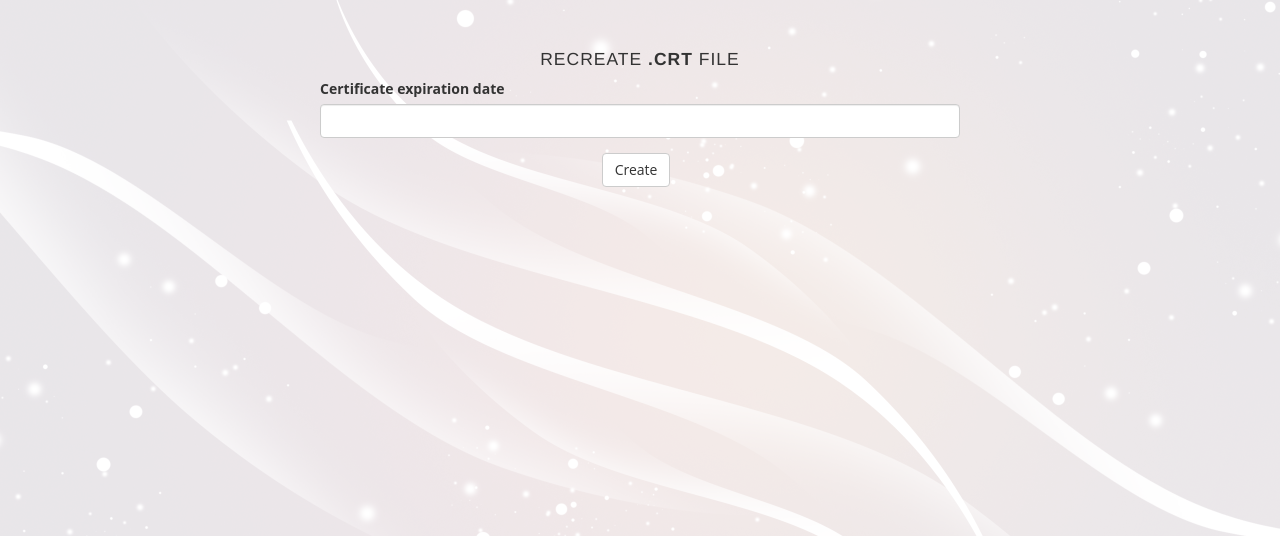
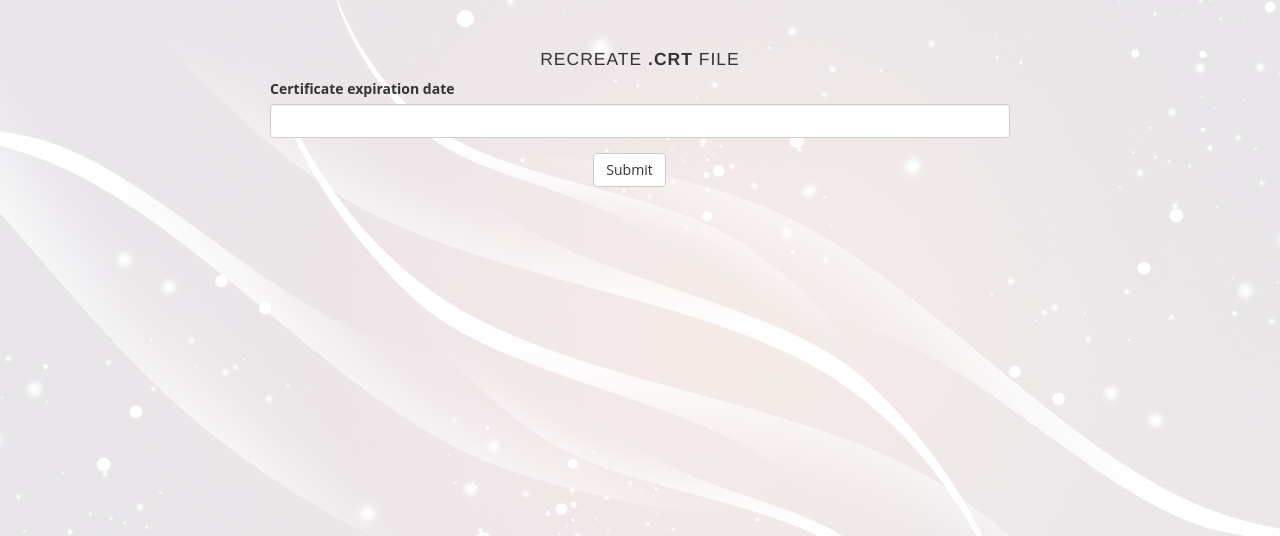
Before and after one commit to telminov/ca, a Django app: template core/templates/core/certificate/recreation.html in a window 1280 px wide. Shown: the part 60-596 px from the top of the page. Run offline with Django 3.2, Linux system fonts and the light colour scheme; the template is opened without the code that fills it: values that come from a table or form of the project are taken from there, others are empty; some libraries are stand-ins or nearby versions.

Commit message:
#22 - правка recreation

```diff
--- a/core/static/core/css/style.css
+++ b/core/static/core/css/style.css
@@ -322,3 +322,7 @@ footer p {
     margin-top: 3rem;
     margin-bottom: 3rem;
 }
+
+.create-crt {
+    margin-top: 7rem;
+}
--- a/core/templates/core/certificate/create.html
+++ b/core/templates/core/certificate/create.html
@@ -9,7 +9,7 @@
 
     <div class="box">
         <div class="container">
-            <div class="col-sm-12" style="margin-top: 7rem">
+            <div class="col-sm-12 create-crt">
                 <form class="form-horizontal col-sm-9 col-sm-offset-2 col-md-6 col-md-offset-3" method="post">
                     {% csrf_token %}
                     {% bootstrap_form form  layout='horizontal' field_class='col-xs-6' label_class='col-xs-6' %}
--- a/core/templates/core/certificate/recreation.html
+++ b/core/templates/core/certificate/recreation.html
@@ -1,20 +1,20 @@
 {% extends 'core/base.html' %}
 {% load bootstrap3 %}
 
-{% block title %}Recreation certificate{% endblock %}
+{% block title %}Certificate recreation{% endblock %}
 
 {% block content %}
 
-    <div class="row">
-        <div class="box">
-            <div class="col-lg-12">
+    <div class="box">
+        <div class="container">
+            <div class="col-sm-12">
                 <h2 class="intro-text text-center">Recreate <strong>.crt</strong> file</h2>
-                <form class="form form-horizontal col-sm-6 col-sm-offset-3" method="post">
+                <form class="form form-horizontal col-sm-8 col-sm-offset-2" method="post">
                     {% csrf_token %}
-                    {% bootstrap_form form layout='horiznontal' label_class='col-sm-4' field_class='col-sm-8'%}
+                    {% bootstrap_form form layout='horiznontal' label_class='col-sm-7' field_class='col-sm-5'%}
                     <div class="form-group">
-                        <div class="col-sm-offset-5 col-sm-12">
-                            <button type="submit" class="btn btn-default">Create</button>
+                        <div class="col-sm-offset-5 col-sm-2">
+                            <button type="submit" class="btn btn-default">Submit</button>
                         </div>
                     </div>
                 </form>
```
